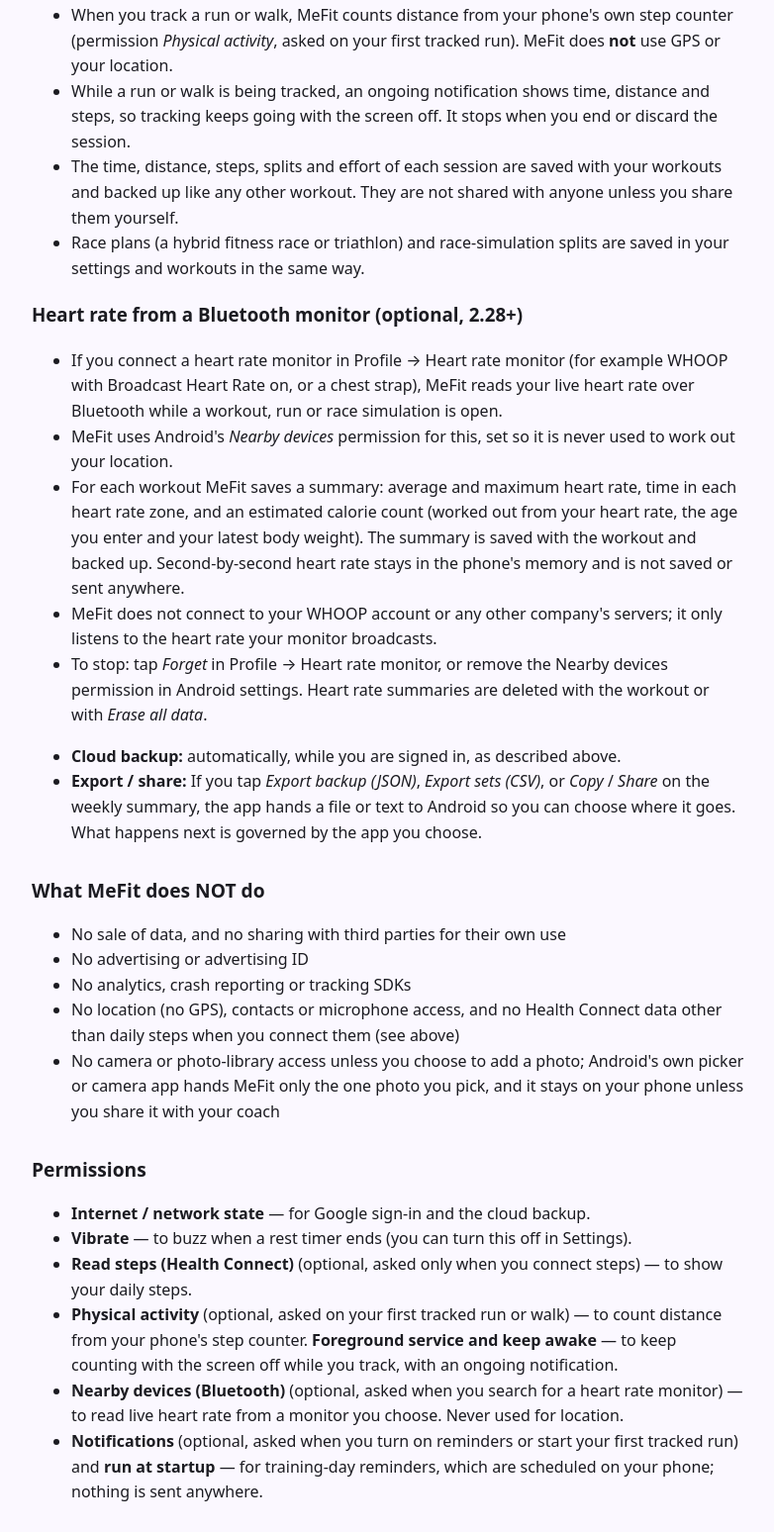
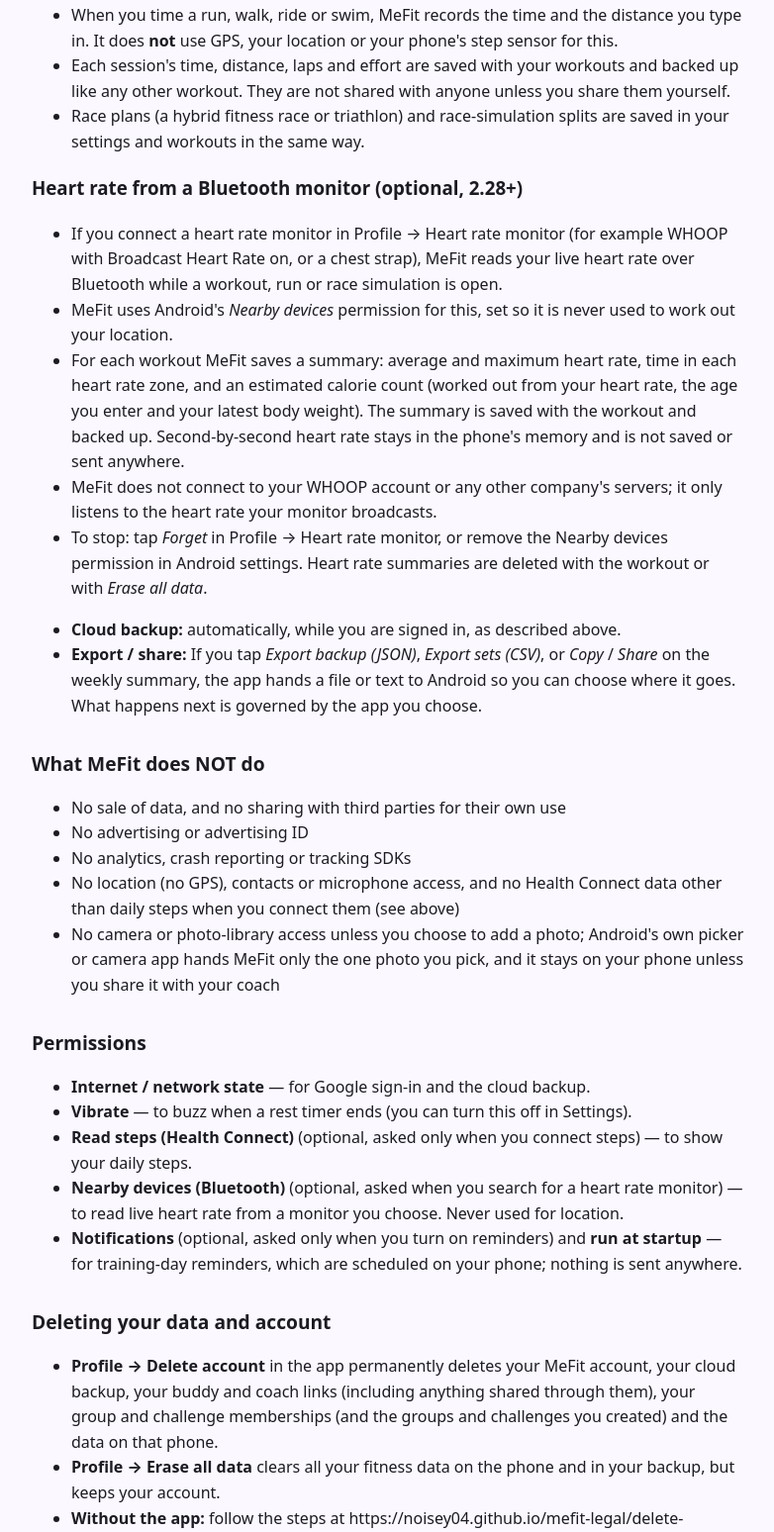
Before and after one commit to noisey04/mefit-legal, a plain HTML site: page privacy-policy.html in a window 1280 px wide. Shown: the part 3484-5032 px from the top of the page at 99% size, without its empty margins (248-1030 px from the left). Drawn offline with Linux system fonts and the light colour scheme.

Commit message:
Privacy policy 19 Nov 2026: step-counted runs and background tracking removed (2.28.1)
Co-Authored-By: Claude Opus 5.5 <noreply@anthropic.com>
Claude-Session: https://claude.ai/code/session_01XGgt3BwJipfQR6wqjCDYQr

```diff
--- a/privacy-policy.html
+++ b/privacy-policy.html
@@ -57,9 +57,8 @@
 </ul>
 <h3 id="tracking">Runs, walks, rides and swims (optional, 2.27+)</h3>
 <ul>
-<li>When you track a run or walk, MeFit counts distance from your phone's own step counter (permission <em>Physical activity</em>, asked on your first tracked run). MeFit does <strong>not</strong> use GPS or your location.</li>
-<li>While a run or walk is being tracked, an ongoing notification shows time, distance and steps, so tracking keeps going with the screen off. It stops when you end or discard the session.</li>
-<li>The time, distance, steps, splits and effort of each session are saved with your workouts and backed up like any other workout. They are not shared with anyone unless you share them yourself.</li>
+<li>When you time a run, walk, ride or swim, MeFit records the time and the distance you type in. It does <strong>not</strong> use GPS, your location or your phone's step sensor for this.</li>
+<li>Each session's time, distance, laps and effort are saved with your workouts and backed up like any other workout. They are not shared with anyone unless you share them yourself.</li>
 <li>Race plans (a hybrid fitness race or triathlon) and race-simulation splits are saved in your settings and workouts in the same way.</li>
 </ul>
 <h3 id="heartrate">Heart rate from a Bluetooth monitor (optional, 2.28+)</h3>
@@ -87,9 +86,8 @@
 <li><strong>Internet / network state</strong> — for Google sign-in and the cloud backup.</li>
 <li><strong>Vibrate</strong> — to buzz when a rest timer ends (you can turn this off in Settings).</li>
 <li><strong>Read steps (Health Connect)</strong> (optional, asked only when you connect steps) — to show your daily steps.</li>
-<li><strong>Physical activity</strong> (optional, asked on your first tracked run or walk) — to count distance from your phone's step counter. <strong>Foreground service and keep awake</strong> — to keep counting with the screen off while you track, with an ongoing notification.</li>
 <li><strong>Nearby devices (Bluetooth)</strong> (optional, asked when you search for a heart rate monitor) — to read live heart rate from a monitor you choose. Never used for location.</li>
-<li><strong>Notifications</strong> (optional, asked when you turn on reminders or start your first tracked run) and <strong>run at startup</strong> — for training-day reminders, which are scheduled on your phone; nothing is sent anywhere.</li>
+<li><strong>Notifications</strong> (optional, asked only when you turn on reminders) and <strong>run at startup</strong> — for training-day reminders, which are scheduled on your phone; nothing is sent anywhere.</li>
 </ul>
 <h2>Deleting your data and account</h2>
 <ul>
@@ -101,7 +99,7 @@
 <h2>Children</h2>
 <p>MeFit is not directed at children under 13 and does not knowingly collect data from them.</p>
 <h2>Health information</h2>
-<p>Body metrics, training logs, step counts and heart rate summaries may be considered health or fitness information. They are used only to show them back to you and to back them up. MeFit does not provide medical advice.</p>
+<p>Body metrics, training logs, daily steps and heart rate summaries may be considered health or fitness information. They are used only to show them back to you and to back them up. MeFit does not provide medical advice.</p>
 <h2>Changes</h2>
 <p>If this policy changes, the updated version will be published at this address with a new effective date.</p>
 <h2>Contact</h2>
```
